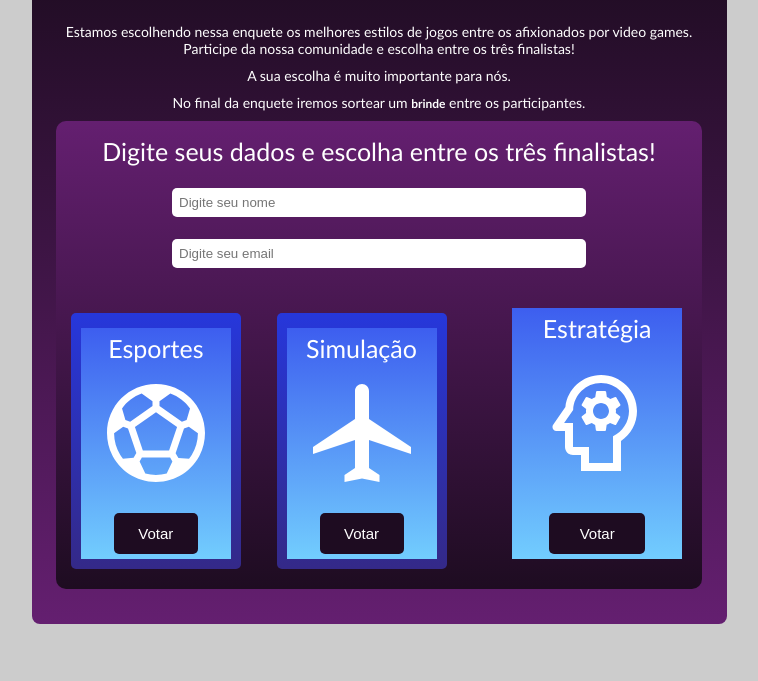
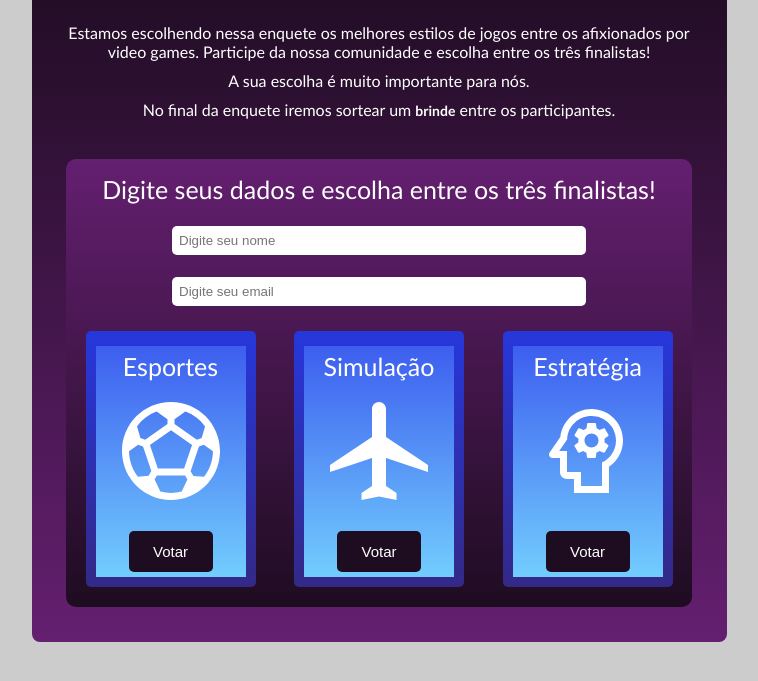
Before and after one commit to RafaelDiasCmp/projeto02_BootcampDevJr_Enquete, a plain HTML site: page index.html in a window 1280 px wide. Shown: the part 55-736 px from the top of the page, without its empty margins (261-1019 px from the left). Drawn offline with Linux system fonts and the light colour scheme.

Commit message:
closes #7 Coluna Estratégia - css

```diff
--- a/index.html
+++ b/index.html
@@ -15,7 +15,7 @@
 
             <div>
                 <div class="subtitle-1">Estamos escolhendo nessa enquete os melhores estilos de jogos
-                entre os afixionados por video games. Participe da nossa comunidade
+                entre os afixionados por<br> video games. Participe da nossa comunidade
                 e escolha entre os três finalistas!</div>
                 <div class="subtitle-2">A sua escolha é muito importante para nós.</div>
                 <div class="subtitle-3">No final da enquete iremos sortear um <span class="negrito">brinde</span> entre os participantes.</div>
@@ -49,7 +49,7 @@
                 </div>
                 </div>
 
-                <div class="enquete">
+                <div class="enquete-3">
                 <div class="estrategy">
                     Estratégia
                     <object data="psychology_white.svg" type="image/svg+xml"></object>
--- a/style.css
+++ b/style.css
@@ -36,7 +36,7 @@ input {
 
 .negrito {
     font-weight: bold;
-    font-size: 12px;
+    font-size: 14px;
 }
 
 button {
@@ -96,7 +96,7 @@ button {
         to bottom, #641F70, #1E0C21
     );
 
-    width: 93%;
+    width: 90%;
     border-radius: 10px;
 
     margin-bottom: 35px;
@@ -119,9 +119,12 @@ button {
 
     color: white;
 
-    font-size: 14px;
+    font-size: 16px;
+    font-weight: 200;
 
     text-align: center;
+
+    margin-bottom: 30px;
 }
 
 .subtitle-1 {
@@ -154,9 +157,12 @@ button {
 
     text-align: center;
 
-    padding: 20px;
+    color: white;
 
-    color: white;
+    width: 100%;
+
+    justify-content: center;
+    align-items: center;
 }
 
 .sports {
@@ -214,10 +220,8 @@ button {
     background-image: linear-gradient(to bottom, #2637DB, #342988);
 
     margin: auto;
-
-    margin-left: -5px;
-
     margin-top: 10px;
+    margin-bottom: 20px;
 }
 
 .enquete-2 {
@@ -230,8 +234,20 @@ button {
 
     background-image: linear-gradient(to bottom, #2637DB, #342988);
 
-    margin: auto;
-
-    margin-left: -30px;
+    margin:auto;
     margin-top: 10px;
 }
+
+.enquete-3 {
+
+    width: 150px;
+
+    border-radius: 5px;
+
+    padding: 10px;
+
+    background-image: linear-gradient(to bottom, #2637DB, #342988);
+
+    margin: auto;
+    margin-top: 10px;
+}
```
